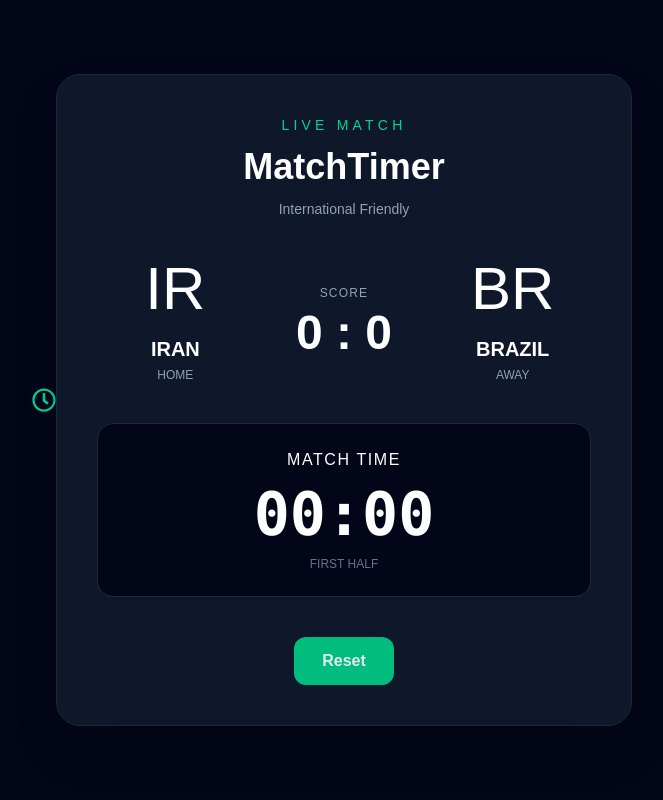
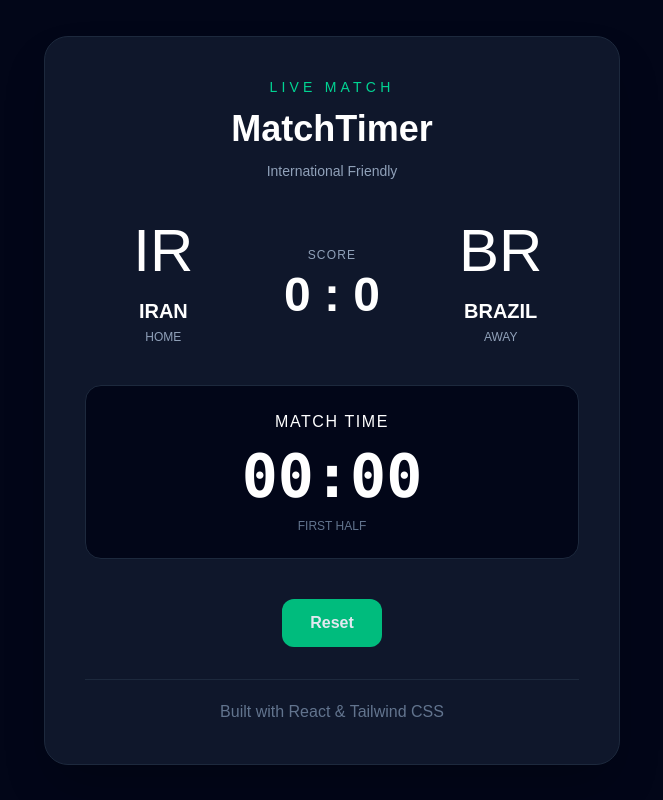
Before and after one commit to zibanoori/MatchTimer, a React (Vite) app: page / in a window 1280 px wide. Shown: the whole page, without its empty margins (308-971 px from the left). Built offline with nearby package versions, Linux system fonts and the light colour scheme.

Commit message:
Style: add project footer

```diff
--- a/src/App.jsx
+++ b/src/App.jsx
@@ -1,9 +1,7 @@
 import "./App.css";
-import { FaRegClock } from "react-icons/fa";
 function App() {
   return (
     <main className="min-h-screen bg-slate-950 text-white flex items-center justify-center p-4">
-      <FaRegClock className="text-emerald-400 text-2xl" />
       <section className="w-full max-w-xl rounded-3xl border border-slate-800 bg-slate-900 p-6 shadow-2xl sm:p-10">
         <header className="mb-10 text-center">
           <p className="text-sm font-medium uppercase tracking-[0.3em] text-emerald-400">
@@ -54,6 +52,10 @@
             Reset
           </button>
         </div>
+
+        <footer className="mt-8 border-t border-slate-800 pt-5 text-center text-slate-500">
+          Built with React & Tailwind CSS
+        </footer>
       </section>
     </main>
   );
```
